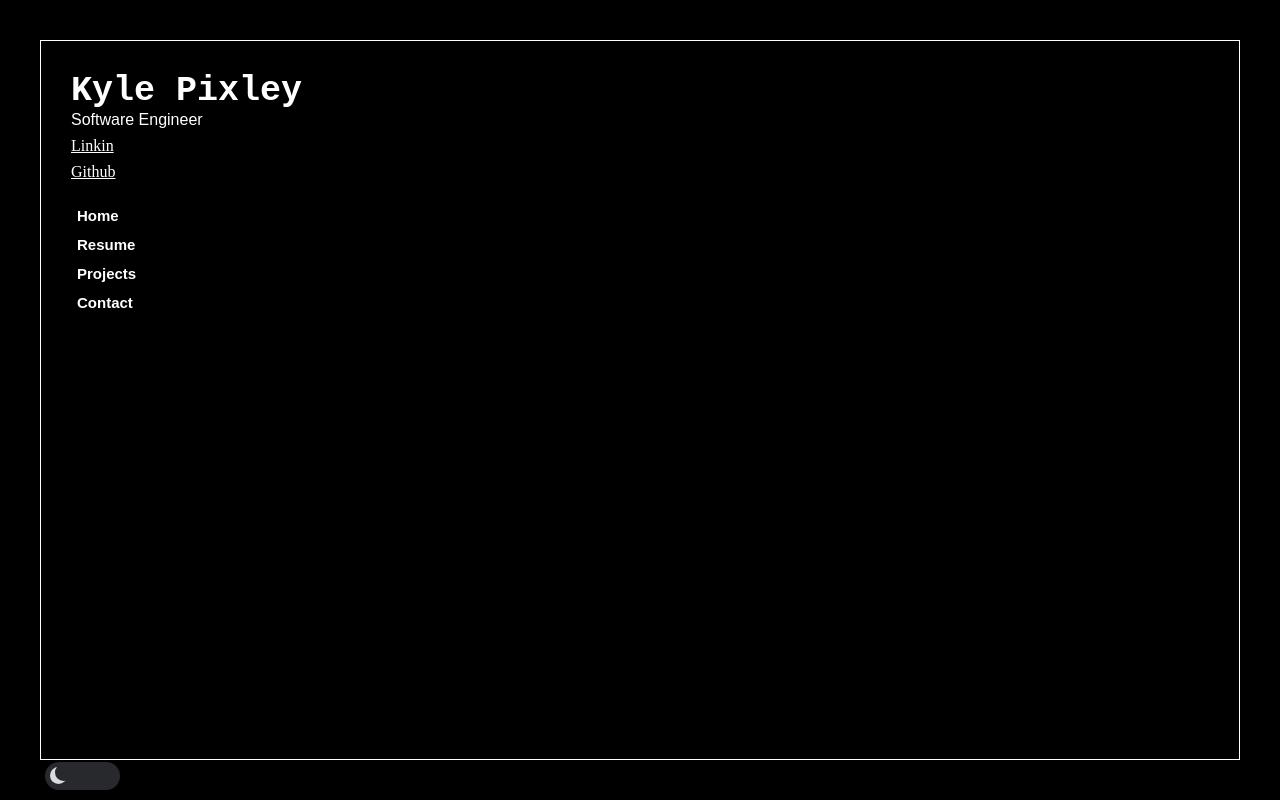
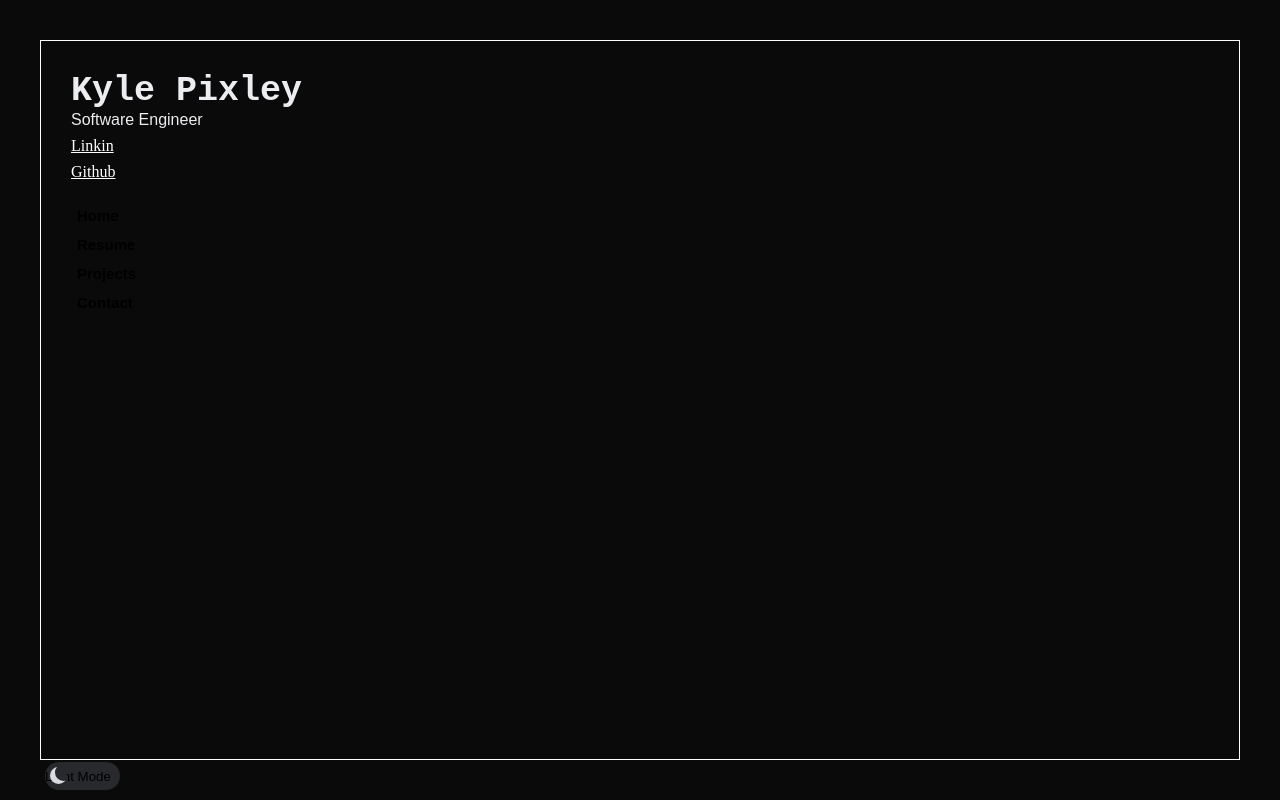
Before and after one commit to Kyle-Pixley/portfolio2.0, a React (Vite) app in the folder Portfolio2.0/: page / in a window 1280 px wide. Built offline with nearby package versions, Linux system fonts and the light colour scheme.

Commit message:
lightDarkUF

```diff
--- a/Portfolio2.0/src/App.css
+++ b/Portfolio2.0/src/App.css
@@ -5,7 +5,7 @@
 
 body {
     margin: max(40px, 8vh);
-    background-color: black;
+    /* background-color: black; */
     /* does whatever the max is ^^ */
 }
 
@@ -41,7 +41,7 @@ body {
     padding: 3px;
     font-size: 15px;
     font-weight: 600;
-    color: white;
+    /* color: white; */
 }
 
 #home-link:hover,
--- a/Portfolio2.0/src/App.jsx
+++ b/Portfolio2.0/src/App.jsx
@@ -1,16 +1,16 @@
-import { useState } from 'react'
+import { useEffect, useState } from 'react'
 import Header from './Components/Header/Header.jsx'
 import Nav from './Components/Nav/nav.jsx'
 import Lightdark from './Components/lightdark/lightdark.jsx'
 import './App.css'
 
-function App() {
+function App({ style, toggleDarkMode, isDarkMode }) {
 
   return (
     <>
-      <div id='outer-frame'>
+      <div id='outer-frame' style={style}>
         <div id='inner-frame'>
-          <Header />
+          <Header darkOrLight={style}/>
           <Nav />
           <div id='spacer'></div>
           <div id='button-parent'>
@@ -21,7 +21,7 @@ function App() {
             </div>
         </div>
       </div>
-      <Lightdark />
+      <Lightdark toggleDarkMode={toggleDarkMode} isDarkMode={isDarkMode} />
     </>
   )
 }
--- a/Portfolio2.0/src/Components/Header/Header.css
+++ b/Portfolio2.0/src/Components/Header/Header.css
@@ -1,9 +1,9 @@
 #header-name {
     font-size: 35px;
     font-family: 'Courier New', Courier, monospace;
-    color: white;
+    /* color: white; */
 }
 #header-title {
     font-family: Arial, Helvetica, sans-serif;
-    color: white;
+    /* color: white; */
 }
--- a/Portfolio2.0/src/Components/Header/Header.jsx
+++ b/Portfolio2.0/src/Components/Header/Header.jsx
@@ -1,11 +1,13 @@
 import React from 'react'
 import "./Header.css"
 
-function Header() {
+function Header({ darkOrLight }) {
+
+
   return (
-    <div>
-            <h1 id="header-name">Kyle Pixley</h1>
-            <p id='header-title'>Software Engineer</p>
+    <div style={darkOrLight}>
+            <h1  style={darkOrLight} id="header-name">Kyle Pixley</h1>
+            <p  style={darkOrLight} id='header-title'>Software Engineer</p>
     </div>
   )
 }
--- a/Portfolio2.0/src/Components/lightdark/lightdark.jsx
+++ b/Portfolio2.0/src/Components/lightdark/lightdark.jsx
@@ -1,23 +1,45 @@
-import React, { useState } from 'react'
-import './lightdark.css'
+import React, { useState, useEffect } from 'react';
+import './lightdark.css';
 
-function lightdark() {
+function LightDark() {
+const [isDarkMode, setIsDarkMode] = useState(true);
 
-    const [dark, setDark ] = useState(true);
+const toggleDarkMode = () => {
+    setIsDarkMode(!isDarkMode);
+};
 
-    const lightDark = {
+const darkModeStyle = {
+    backgroundColor: '#0a0a0a',
+    color: '#ebedf0',
+};
 
+const lightModeStyle = {
+    backgroundColor: '#ebedf0',
+    color: '#0a0a0a',
+};
+
+const style = isDarkMode ? darkModeStyle : lightModeStyle;
+
+useEffect(() => {
+    for (const property in style) {
+    document.body.style[property] = style[property];
     }
-    console.log(dark)
+}, [style]);
 
-  return (
-        <button onClick={e => setDark(false)} class = 'toggle-switch'>
-            <label>
-                <input type = 'checkbox'></input>
-                <span class = 'slider'></span>
-            </label>
-        </button>
-  )
+const buttonText = isDarkMode ? 'Light Mode' : 'Dark Mode';
+
+return (
+    <button onClick={toggleDarkMode} className='toggle-switch'>
+    <label>
+        {buttonText}
+        <input
+        type='checkbox'
+        onChange={toggleDarkMode}
+        />
+        <span className='slider'></span>
+    </label>
+    </button>
+    );
 }
 
-export default lightdark;
+export default LightDark;
```
